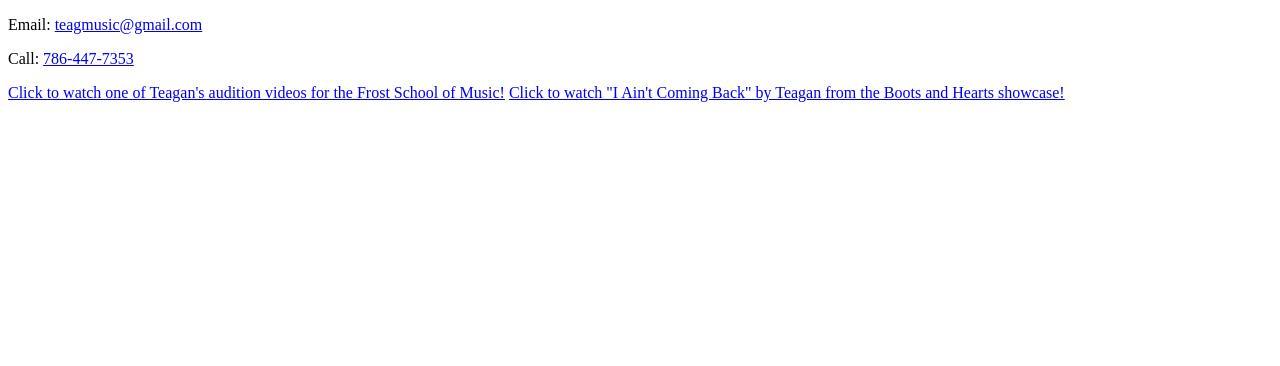
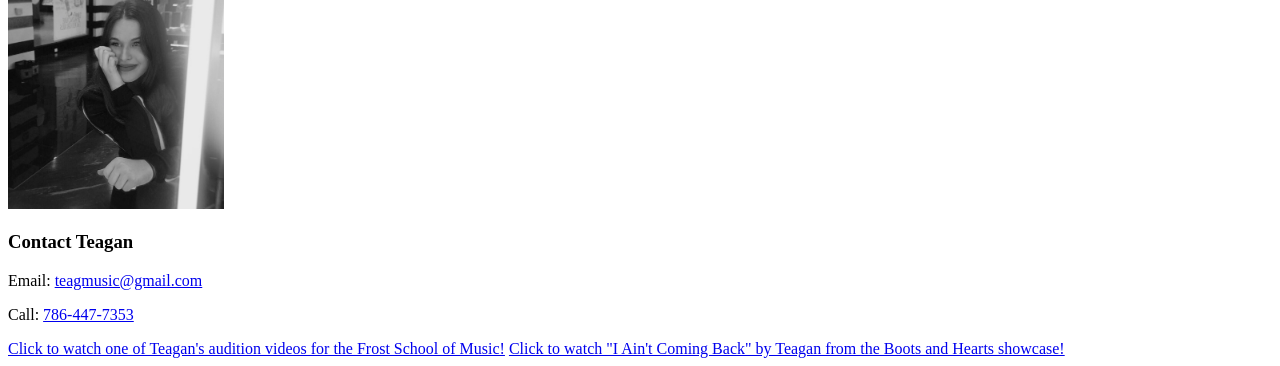
Before and after one commit to teaganbk/teaganbk.github.io, a plain HTML site: page resume.html in a window 1280 px wide. Shown: the part 1727-2093 px from the top of the page. Before the commit the page ends 1837 px from the top, so only its background shows below. Drawn offline with Linux system fonts and the light colour scheme.

Commit message:
Update resume.html

```diff
--- a/resume.html
+++ b/resume.html
@@ -69,7 +69,7 @@
               <a href= "https://www.youtube.com/watch?v=xlVI_BBpok4">Click to watch "I Ain't Coming Back" by Teagan from the Boots and Hearts showcase!</a>
             </article>
 
-                <img src= "desktop/github/teaganbk.github.io/gh4.jpeg" width=216 height=270 alt="Picture of Teagan (black and white)">
+                <img src= "gh4.jpeg" width="216" height="270" alt="Picture of Teagan (black and white)">
 
       </section>
     </main>
```
